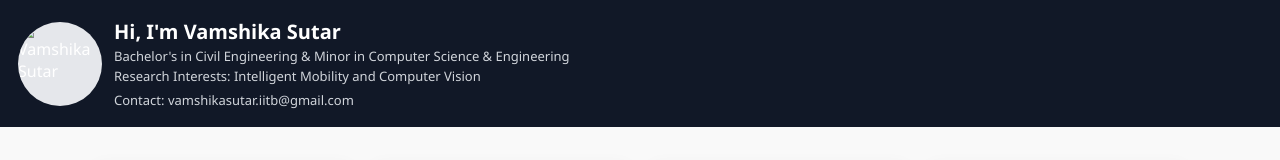
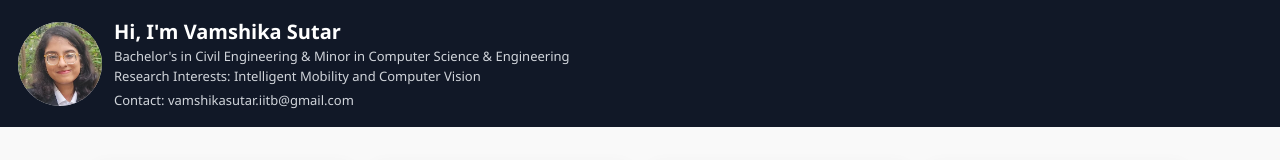
Before and after one commit to VamshikaSutar/personal-webpage, a plain HTML site: page index.html in a window 1280 px wide. Shown: the top 160 px of the page. Drawn offline with Linux system fonts and the light colour scheme; grey boxes are pictures that could not be loaded.

Commit message:
Update index.html

```diff
--- a/index.html
+++ b/index.html
@@ -63,7 +63,7 @@
 
 <header>
   <div class="profile">
-    <img src="Photo_Vamshika.jpg" alt="Vamshika Sutar">
+    <img src="Photo_Vamshika (1).jpg" alt="Vamshika Sutar">
     <div>
       <h1>Hi, I'm Vamshika Sutar</h1>
       <p>
```
